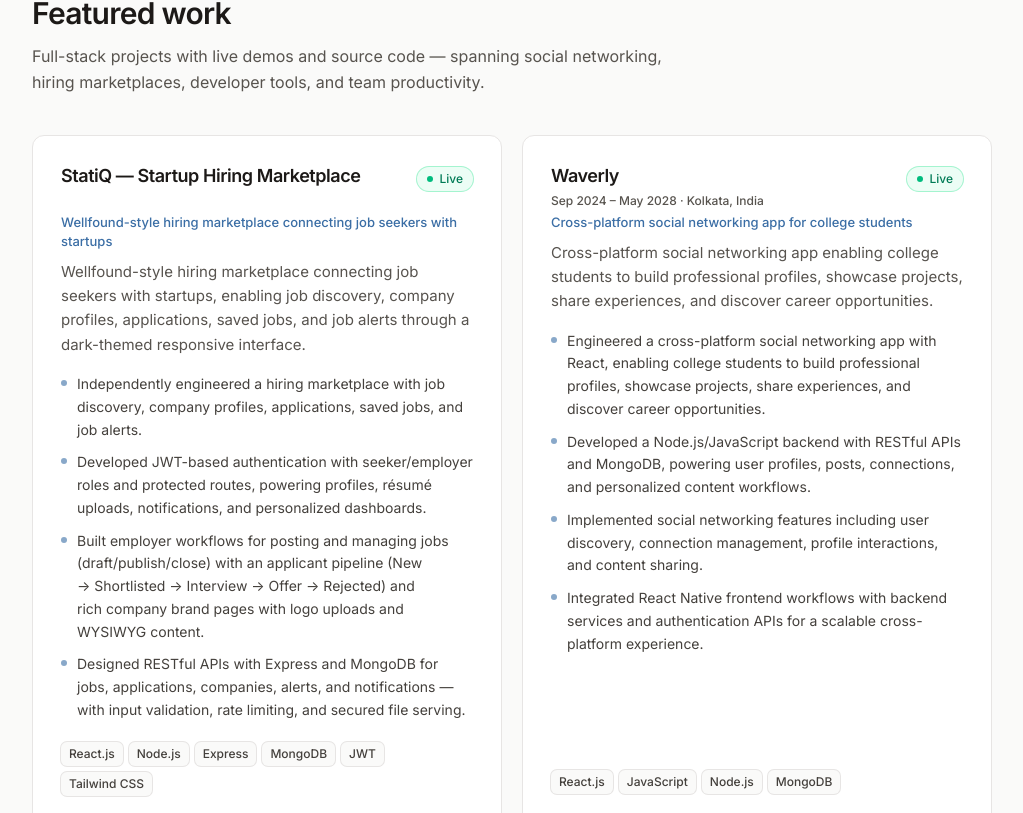
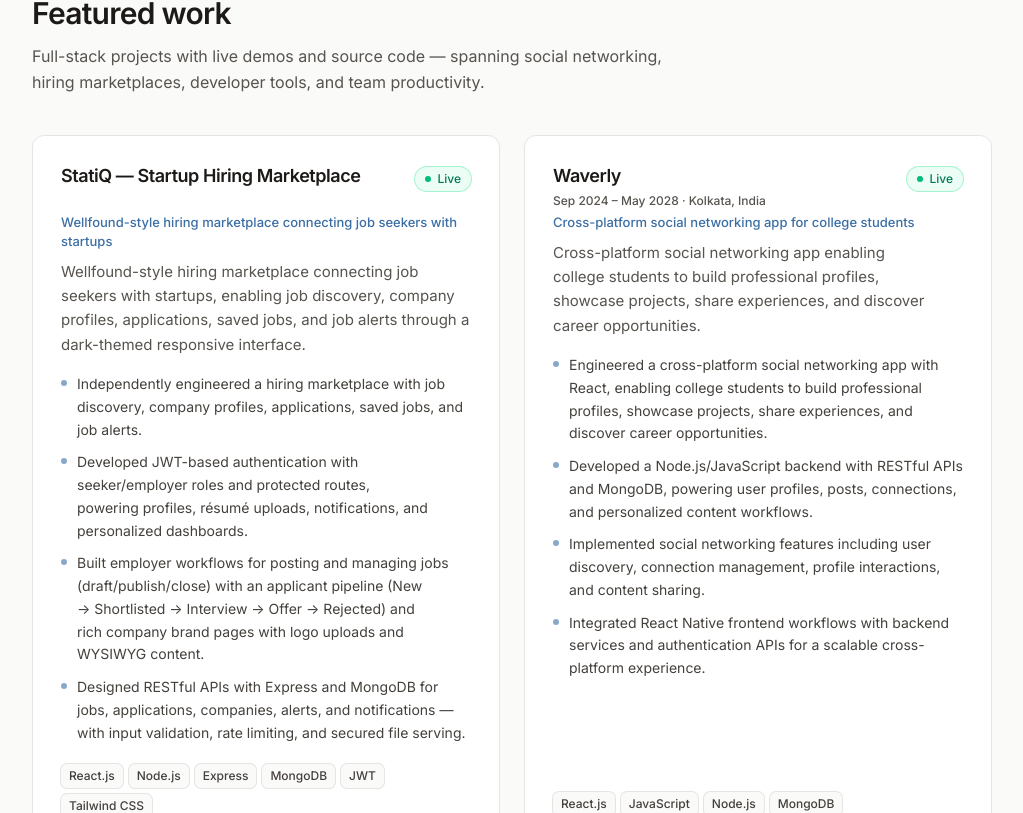
Before and after one commit to Exploring-glitch/sreeja-dey-portfolio, a React (Vite) app: page / in a window 1280 px wide. Shown: the part 2067-2880 px from the top of the page, without its empty margins (128-1151 px from the left). Built offline with nearby package versions, Linux system fonts and the light colour scheme.

Commit message:
style: even out projects grid gaps

```diff
--- a/src/components/Projects.jsx
+++ b/src/components/Projects.jsx
@@ -11,7 +11,7 @@ export default function Projects() {
           title="Featured work"
           description="Full-stack projects with live demos and source code — spanning social networking, hiring marketplaces, developer tools, and team productivity."
         />
-        <div className="grid items-stretch gap-5 md:grid-cols-2">
+        <div className="grid items-stretch gap-5 lg:gap-6 md:grid-cols-2">
           {projects.map((p) => (
             <ProjectCard key={p.name} project={p} />
           ))}
```
